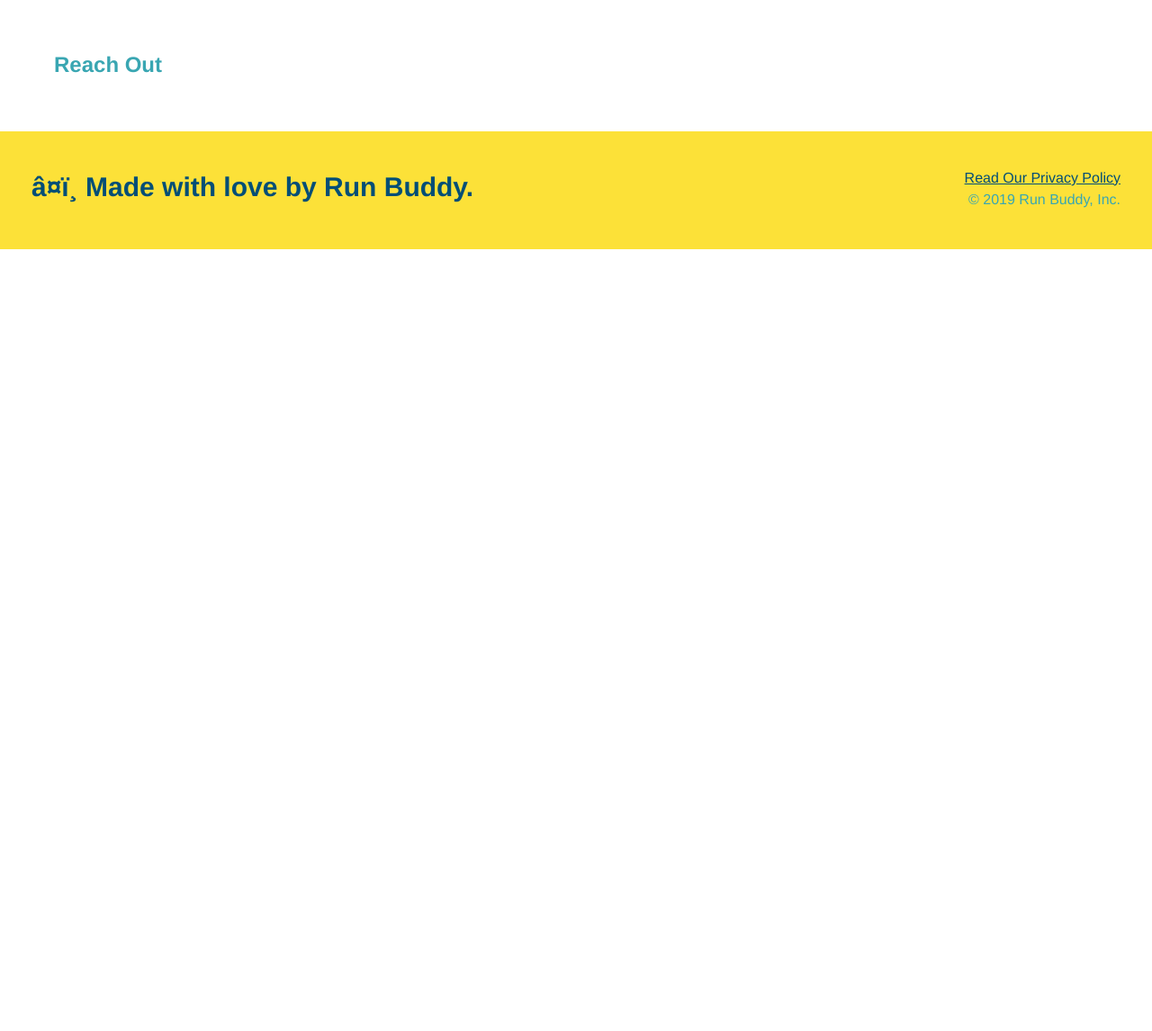
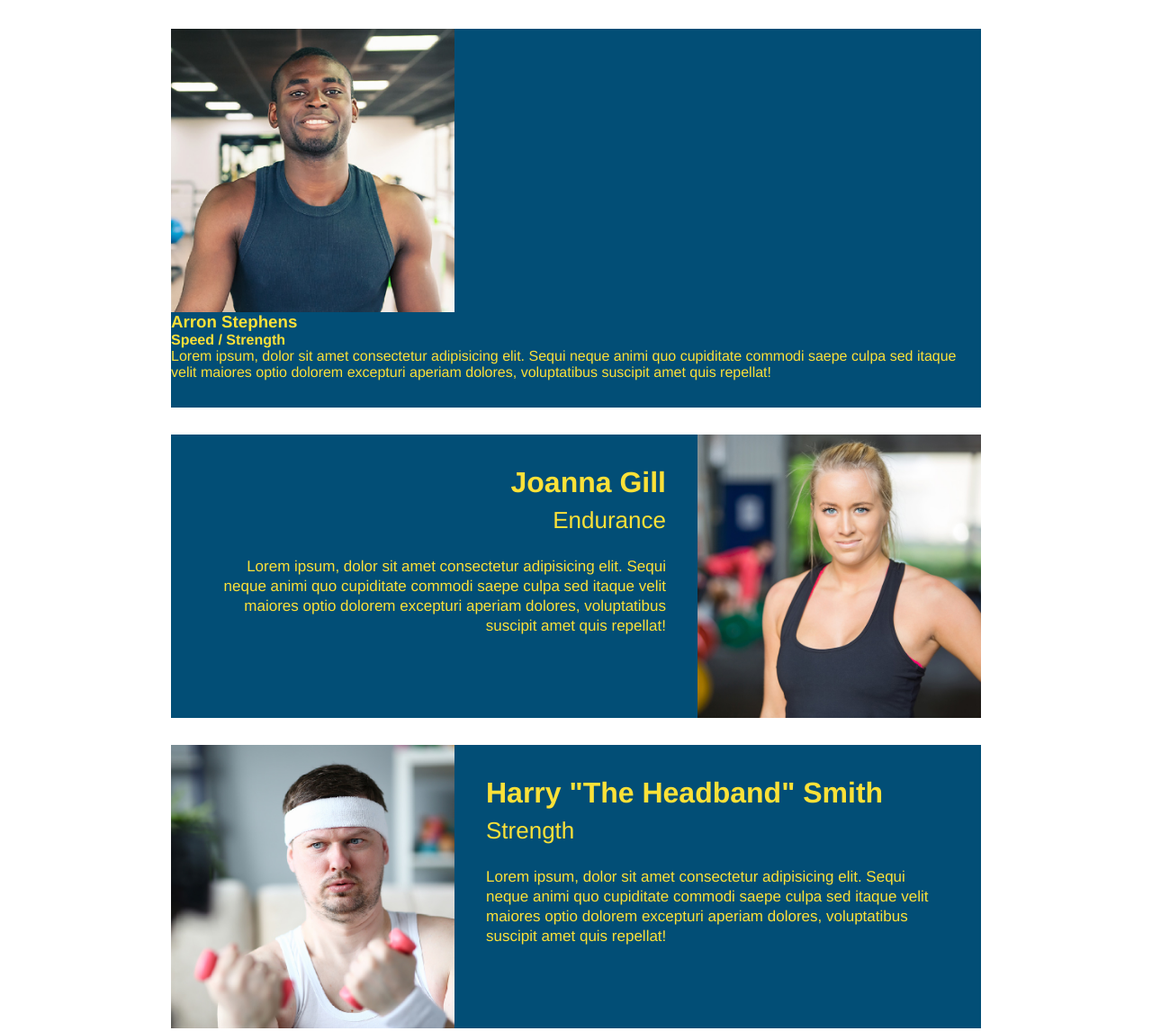
Before and after one commit to GodOfLuck00/run-buddy, a plain HTML site: page index.html in a window 1280 px wide. Shown: the part 2880-4026 px from the top of the page at 90% size. Before the commit the page ends 3157 px from the top, so only its background shows below. Drawn offline with Linux system fonts and the light colour scheme.

Commit message:
meet the trainers section done

```diff
--- a/assets/css/style.css
+++ b/assets/css/style.css
@@ -190,3 +190,50 @@ section {
 .secondary-border {
     border-color: #39a6b2;
 }
+
+.trainers {
+    text-align: center;
+}
+
+.trainer {
+    width: 900px;
+    margin: 0 auto 30px auto;
+    background: #024e76;
+    color: #fce138;
+    overflow: auto;
+}
+
+.trainer img {
+    width: 35%;
+    float: left;
+}
+
+.trainer-bio {
+    padding: 35px;
+    float: left;
+    width: 65%;
+}
+
+.trainer-bio h3 {
+    font-size: 32px;
+    margin-bottom: 8px;
+}
+
+.trainer-bio h4 {
+    font-weight: lighter;
+    font-size: 26px;
+    margin-bottom: 25px;
+}
+
+.trainer-bio p {
+    font-size: 17px;
+    line-height: 1.3;
+}
+
+.text-left {
+    text-align: left;
+}
+
+.text-right {
+    text-align: right;
+}
--- a/index.html
+++ b/index.html
@@ -103,8 +103,39 @@
         </section>
 
         <!-- "meet the trainers" section -->
-        <section>
-            <h2>Meet The Trainers</h2>
+        <section id="your-trainers" class="trainers">
+            <h2 class="section-title primary-border">
+                Meet The Trainers</h2>
+                <!-- first trainer bio-->
+                <article class="trainer">
+                    <img src="./assets/images/trainer-1.jpg" alt="Arron Stephens in his workout clothes, ready to pump iron." />
+                    <div class="trainer bio text-left">
+                        <h3>Arron Stephens</h3>
+                        <h4>Speed / Strength</h4>
+                        <p>Lorem ipsum, dolor sit amet consectetur adipisicing elit. Sequi neque animi quo cupiditate commodi saepe culpa sed itaque velit maiores optio dolorem excepturi aperiam dolores, voluptatibus suscipit amet quis repellat!
+                        </p>
+                    </div>
+                </article>
+                <!-- second trainer bio-->
+                <article class="trainer">
+                    <div class="trainer-bio text-right">
+                        <h3>Joanna Gill</h3>
+                        <h4>Endurance</h4>
+                        <p>Lorem ipsum, dolor sit amet consectetur adipisicing elit. Sequi neque animi quo cupiditate commodi saepe culpa sed itaque velit maiores optio dolorem excepturi aperiam dolores, voluptatibus suscipit amet quis repellat!
+                        </p>
+                    </div>
+                    <img src="./assets/images/trainer-2.jpg" alt="Joanna Gill cooling off after a workout." />
+                </article>
+                <!-- third trainer bio-->
+                <article class="trainer">
+                    <img src="./assets/images/trainer-3.jpg" alt="Harry Smith wearing a headband and lifting comically small pink weights." />
+                    <div class="trainer-bio text-left">
+                        <h3>Harry "The Headband" Smith</h3>
+                        <h4>Strength</h4>
+                        <p>Lorem ipsum, dolor sit amet consectetur adipisicing elit. Sequi neque animi quo cupiditate commodi saepe culpa sed itaque velit maiores optio dolorem excepturi aperiam dolores, voluptatibus suscipit amet quis repellat!
+                        </p>
+                    </div>
+                </article>
         </section>
 
         <!-- "reach out" section -->
```
Also changed, not shown: assets/images/trainer-1.jpg (added), assets/images/trainer-2.jpg (added), assets/images/trainer-3.jpg (added).
